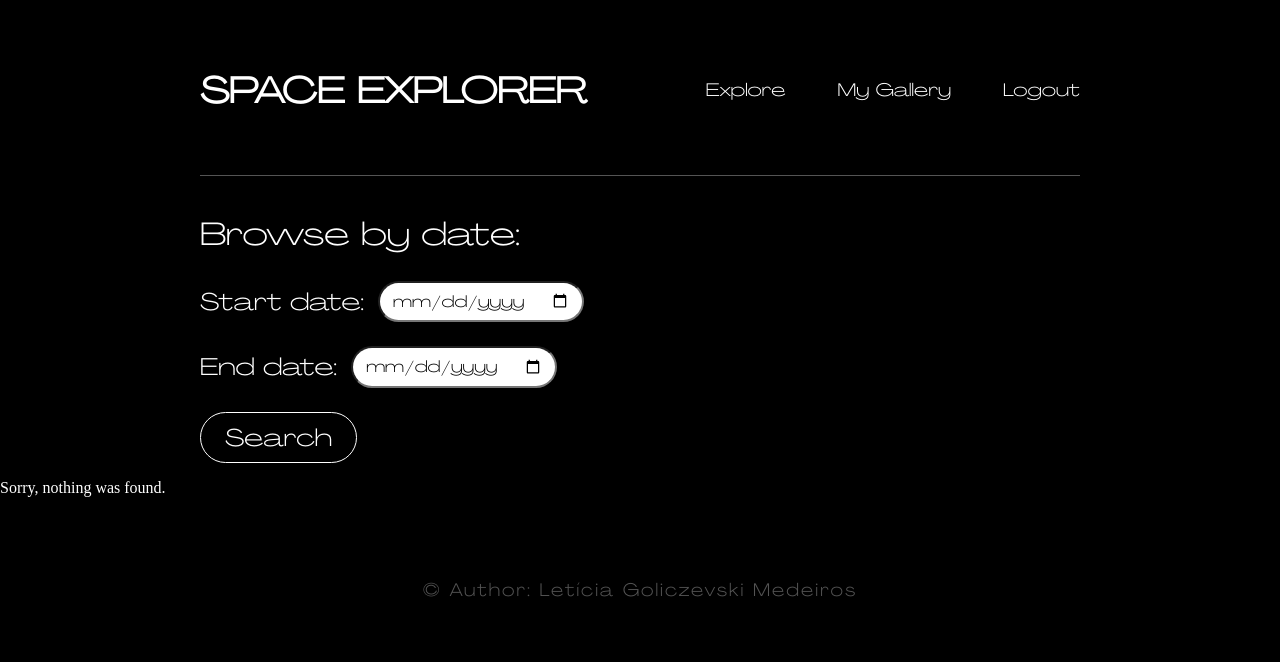
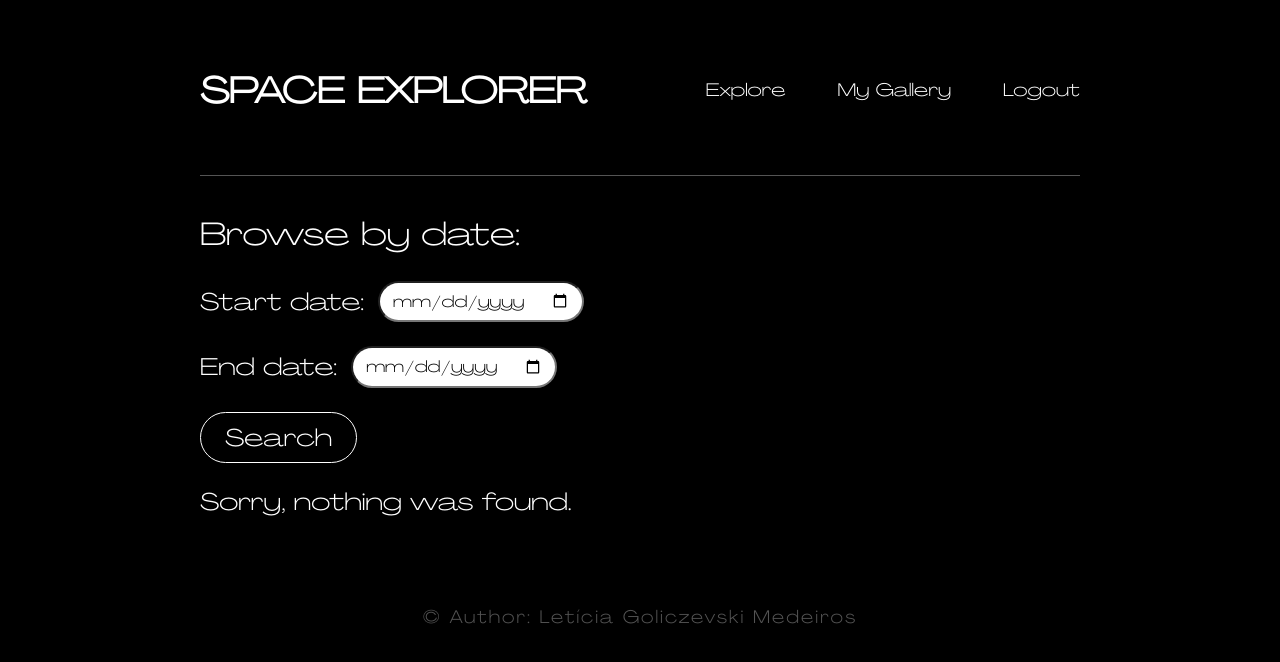
Before and after one commit to leticia-goliczevski-medeiros/project-space-explorer-frontend, a React (Vite) app: page /explore in a window 1280 px wide. Shown: the top 662 px of the page. Built offline with nearby package versions, Linux system fonts and the light colour scheme.

Commit message:
feat: implement explore status component

```diff
--- /dev/null
+++ b/src/components/Main/ExploreStatus/ExploreStatus.css
@@ -0,0 +1,15 @@
+.explore-status {
+  max-width: 880px;
+  margin: 0 auto;
+}
+.explore-status__search-status {
+  font-family: "Agrandir Grand Light", Arial, sans-serif;
+  font-size: 24px;
+  line-height: 1.22;
+}
+
+@media screen and (max-width: 1024px) {
+  .explore-status {
+    max-width: 80vw;
+  }
+}
--- /dev/null
+++ b/src/components/Main/ExploreStatus/ExploreStatus.jsx
@@ -0,0 +1,18 @@
+import './ExploreStatus.css';
+import { useContext } from 'react';
+
+import PhotosContext from "../../../contexts/PhotosContext";
+
+function ExploreStatus() {
+  const { photos, isLoadingPhotos, error } = useContext(PhotosContext);
+
+  return (
+    <section className='explore-status'>
+      {isLoadingPhotos && <p className="explore-status__search-status">Loading...</p>}
+      {!isLoadingPhotos && error && <p className="explore-status__search-status">{error}</p>}
+      {!isLoadingPhotos && !error && photos.length === 0 && <p className="explore-status__search-status">Sorry, nothing was found.</p>}
+    </section>
+  )
+}
+
+export default ExploreStatus;
--- a/src/components/Main/Gallery/Gallery.css
+++ b/src/components/Main/Gallery/Gallery.css
@@ -19,7 +19,7 @@
   list-style-type: none;
 }
 .gallery__card:hover {
-  opacity: 0.7;
+  cursor: pointer;
 }
 .gallery__card-image {
   width: 100%;
@@ -27,17 +27,30 @@
   object-fit: cover;
   border-radius: 10px;
 }
-.gallery__card-image:hover {
-  cursor: pointer;
-}
 .gallery__card-star {
   position: absolute;
   top: 12px;
   right: 12px;
 }
 .gallery__card-star:hover {
+  opacity: 0.6;
+}
+.gallery__show-more-button {
+  display: block;
+  margin: 30px auto 0;
+  background: none;
+  border: 1px solid #fff;
+  border-radius: 28px;
+  padding: 10px 14px;
+  font-size: 16px;
   cursor: pointer;
-  opacity: 0.6;
+  font-family: "Agrandir Grand Light", Arial, sans-serif;
+  line-height: 1.22;
+  color: #fff;
+}
+.gallery__show-more-button:hover {
+  background-color: #fff;
+  color: #000;
 }
 
 @media screen and (max-width: 1024px) {
--- a/src/pages/Explore.jsx
+++ b/src/pages/Explore.jsx
@@ -2,6 +2,7 @@ import { useState, useContext, useEffect } from "react";
 
 import MainLayout from "../layouts/MainLayout";
 import ExploreForm from "../components/Main/exploreForm/exploreForm.jsx";
+import ExploreStatus from "../components/Main/ExploreStatus/ExploreStatus.jsx";
 import Gallery from '../components/Main/Gallery/Gallery.jsx';
 
 import PhotosContext from "../contexts/PhotosContext.js";
@@ -27,9 +28,8 @@ function Explore() {
     <MainLayout>
       <ExploreForm />
 
-      {isLoadingPhotos && <p className="gallery__search-status">Loading...</p>}
-      {!isLoadingPhotos && error && <p className="gallery__search-status">{error}</p>}
-      {!isLoadingPhotos && !error && photos.length === 0 && <p className="gallery__search-status">Sorry, nothing was found.</p>}
+      <ExploreStatus />
+
 
       {!isLoadingPhotos && !error && photos.length > 0 && (
         <>
```
